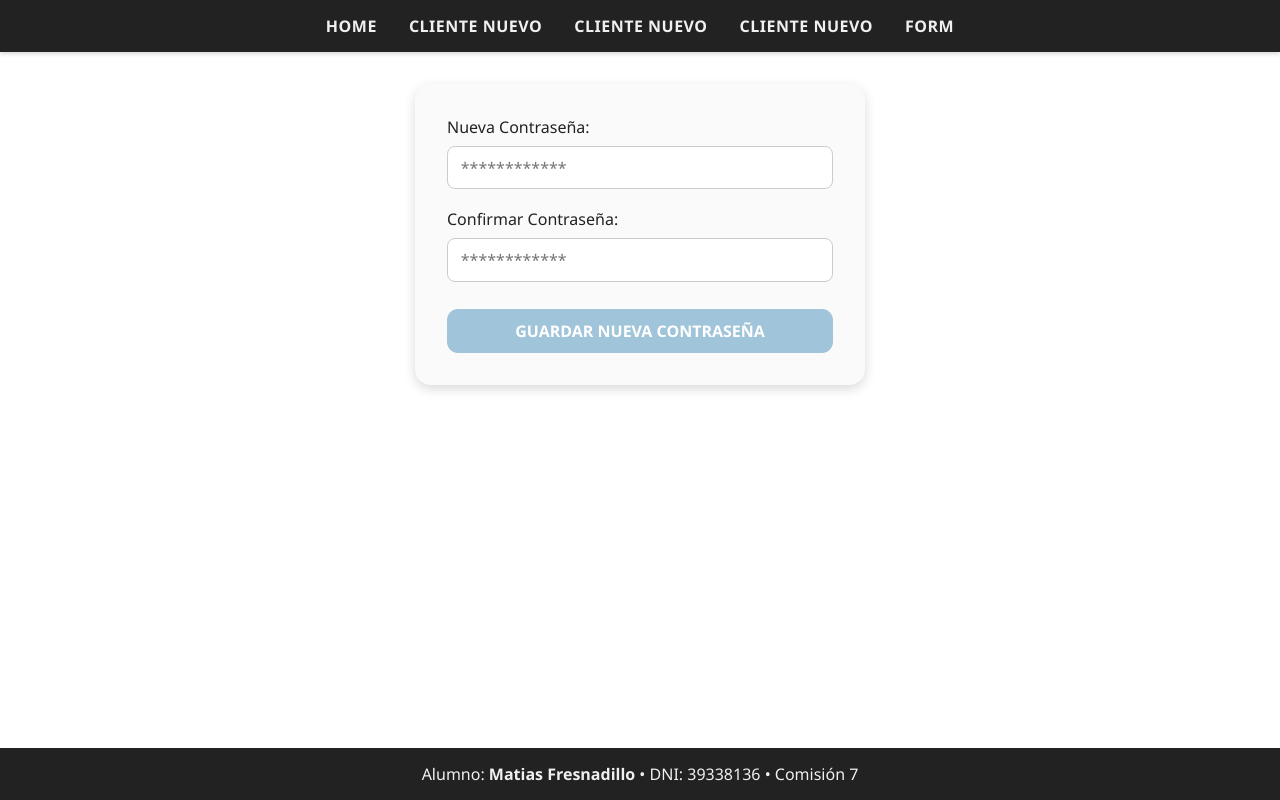
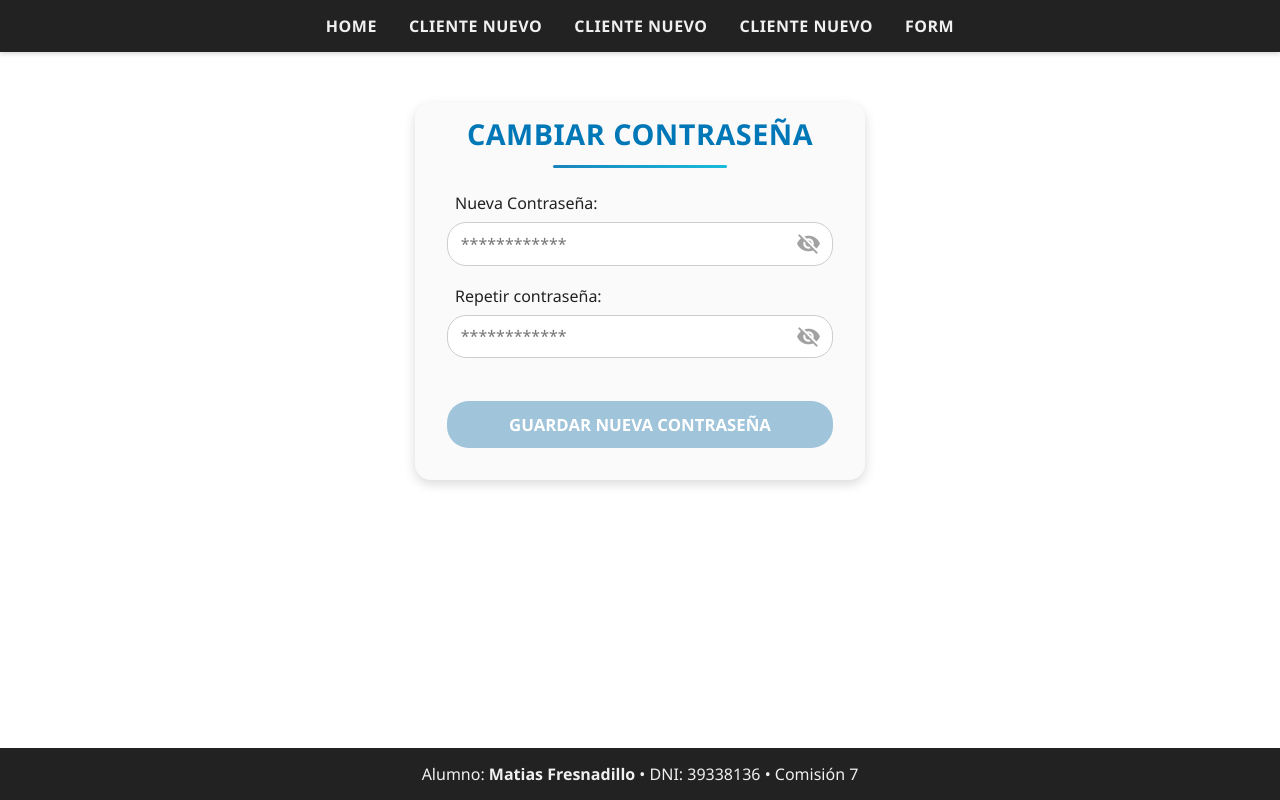
Before and after one commit to Mfresna/ArquiTour, an Angular app in the folder frontend/: page /cambiar-pass in a window 1280 px wide. Built offline with nearby package versions, Linux system fonts and the light colour scheme.

Commit message:
Login y Cambiar Contraseña terminados (faltan mensjaes modales)

```diff
--- a/frontend/src/app/auth/pages/cambiar-pass/cambiar-pass.css
+++ b/frontend/src/app/auth/pages/cambiar-pass/cambiar-pass.css
@@ -1,19 +1,70 @@
+#contenedor {
+    background-color: var(--colorFondoTarjeta, #fff);
+    color: var(--colorTerciario, #222);
+
+    border-radius: 1rem;
+    box-shadow: 0 4px 12px var(--sombra);
+
+    overflow: hidden;
+    animation: aparecer 0.25s ease-out;
+
+    width: 100%;
+    max-width: 450px;
+    display: flex;
+    flex-direction:column;
+    margin:4% auto;
+}
+
+/* Animacion cada vez que se carga el contenedor */
+@keyframes aparecer {
+  from {
+    transform: translateY(15px) scale(0.97);
+    opacity: 0;
+  }
+  to {
+    transform: translateY(0) scale(1);
+    opacity: 1;
+  }
+}
+
+/* ===== Formulario ===== */
+#formulario {
+  padding: 0 2rem 2rem 2rem;
+  display: flex;
+  flex-direction: column;
+  align-items: center;
+}
+
+#formulario h3 {
+  text-align: center;
+  margin-top: 0.65rem;
+  margin-bottom: 1.5rem;
+  font-size: 1.8rem;
+  font-weight: 700;
+  color: var(--colorBoton, #0077b6);
+  position: relative;
+  letter-spacing: 0.5px;
+}
+    /* linea inferior del titulo */
+#formulario h3::after {
+  content: "";
+  display: block;
+  width: 50%;
+  height: 3px;
+  border-radius: 3px;
+  background: linear-gradient(90deg, var(--colorBoton, #0077b6), #00b4d8);
+  margin: 0.80rem auto 0;
+  opacity: 0.9;
+}
+
+/* ===== Formulario interno ===== */
 form {
-  max-width: 450px;
-  margin: 2rem auto;
-  padding: 2rem;
-  background-color: var(--colorFondoTarjeta);
-  box-shadow: 0 4px 12px var(--sombra);
-  border-radius: 1rem;
+  width: 100%;
   display: flex;
   flex-direction: column;
   gap: 1.2rem;
-  font-family: var(--fuenteBase);
-  color: var(--colorTerciario);
-  transition: transform 0.2s ease, box-shadow 0.2s ease;
 }
 
-/* Fieldset y labels */
 fieldset {
   border: none;
   display: flex;
@@ -21,14 +72,15 @@ fieldset {
   gap: 0.5rem;
 }
 
+/* ===== Inputs ===== */
 label {
   font-weight: 500;
+  margin-left: 0.5rem;
 }
 
-/* Recuadro de Inputs */
 input {
   padding: 0.6rem 0.8rem;
-  border-radius: 0.5rem;
+  border-radius: 1.2rem;
   border: 1px solid #ccc;
   font-family: var(--fuenteBase);
   font-size: 1rem;
@@ -37,8 +89,8 @@ input {
 
 input:focus {
   outline: none;
-  border-color: var(--colorBoton);
-  box-shadow: 0 0 6px rgba(0, 119, 182, 0.3);
+  border-color: var(--colorBoton, #0077b6);
+  box-shadow: 0 0 6px rgba(0, 119, 182, 0.35);
 }
 
 input.invalido {
@@ -46,22 +98,53 @@ input.invalido {
   background: #ffecec;
 }
 
-/* Botones */
-button {
-  padding: 0.7rem 1.2rem;
-  border: none;
-  border-radius: 0.7rem;
-  font-weight: 600;
-  font-size: 1rem;
-  cursor: pointer;
-  transition: background-color 0.2s ease, transform 0.1s ease;
-  margin-top: 0.5rem;
+/* ===== Input PASS Ver Contraseña ===== */
+
+.contenedor-pass {
+  position: relative;
+  display: flex;
+  align-items: center;
 }
 
-/* Botón de enviar */
+.contenedor-pass input {
+  width: 100%;
+  padding-right: 45px; /* Espacio para el botón */
+}
+
+.ver-password {
+  position: absolute;
+  right: 8px;
+  background: none;
+  border: none;
+  cursor: pointer;
+  padding: 4px;
+  display: flex;
+  align-items: center;
+  justify-content: center;
+  color: #a2a2a2;
+  transition: color 0.2s;
+}
+
+.ver-password:hover {
+  color: #454545;
+}
+
+.ver-password .material-icons {
+  font-size: 25px;
+}
+
+/* ===== Botón GUARDAR NUEVA CONTRASEÑA ===== */
 #enviar {
-  background-color: var(--colorBoton);
-  color: var(--colorPrincipal);
+  background-color: var(--colorBoton, #0077b6);
+  color: var(--colorPrincipal, #fff);
+  padding: 0.75rem;
+  border: none;
+  border-radius: 1.35rem;
+  font-weight: 600;
+  font-size: 1.05rem;
+  cursor: pointer;
+  transition: all 0.2s ease;
+  margin-top: 1.5rem;
 }
 
 #enviar:hover {
@@ -72,76 +155,32 @@ button {
 #enviar:disabled {
   background-color: #a0c4d9;
   cursor: not-allowed;
+  transform: none;
 }
 
-/* Botón de volver */
-#volver {
-  background-color: var(--colorSecundario);
-  color: var(--colorTerciario);
+/* ===== Errores ===== */
+small {
+  color: #ff3333;
+  font-size: 0.9rem;
+  text-align: left;
+  margin-left: 0.6rem;
 }
 
-#volver:hover {
-  background-color: #e0e0e0;
-  transform: scale(1.02);
-}
-
-/* Mensaje de error */
-fieldset small {
+small li{
   color: #ff3333;
-}
-
-.forgot-container {
-  margin-top: 1rem;
-  text-align: center;
-}
-
-.forgot-link {
   font-size: 0.9rem;
-  color: #007bff;
-  text-decoration: none;
-}
-
-.forgot-link:hover {
-  text-decoration: underline;
+  text-align: left;
+  margin-left: 1.5rem;
+  line-height: 1.2;
 }
 
 
-
-
-
-
-
-
-
-
-.password-field {
-  position: relative;
+/* ===== Responsive ===== */
+@media (max-width: 480px) {
+  #contenedor {
+    max-width: 90%;
+  }
+  #formulario h3 {
+    font-size: 1.5rem;
+  }
 }
-
-.input-wrapper {
-  position: relative;
-  display: flex;
-  align-items: center;
-}
-
-input[type="password"],
-input[type="text"] {
-  flex: 1;
-  padding-right: 2.5rem; /* espacio para el ícono */
-}
-
-.toggle-btn {
-  position: absolute;
-  right: 0.5rem;
-  background: none;
-  border: none;
-  cursor: pointer;
-  color: #666;
-  font-size: 1.1rem;
-  display: flex;
-  align-items: center;
-}
-
-.toggle-btn:hover {
-  color: #000;
-}
--- a/frontend/src/app/auth/pages/cambiar-pass/cambiar-pass.html
+++ b/frontend/src/app/auth/pages/cambiar-pass/cambiar-pass.html
@@ -1,36 +1,106 @@
+<div id="contenedor">
+
+    <section id="formulario">
+        <h3>CAMBIAR CONTRASEÑA</h3>
 
         <form [formGroup]="passForm" (submit)="enviarFormulario()">
 
+            <!-- NUEVA CONTRASEÑA -->
             <fieldset>
                 <label for="nuevaPasss">Nueva Contraseña: </label>
+
+                <div class="contenedor-pass">
+                <!-- Campo para ingresar Pass -->
                 <input
-            type="password"
+                    [type]="mostrarPassword ? 'text' : 'password'"
                     id="nuevaPass"
                     formControlName="nuevaPass"
                     placeholder="************"
-            [class.invalido]="passForm.get('nuevaPass')?.invalid && passForm.get('nuevaPass')?.touched"
-            autocomplete="new-password">
+                    [class.invalido]="passForm.get('nuevaPass')?.invalid && (passForm.get('nuevaPass')?.touched || passForm.get('nuevaPass')?.dirty)"
+                    autocomplete="new-password"
+                    (keydown.space)="$event.preventDefault()">
+
+                <!-- Boton de Ver Contraseña -->
+                <button
+                    type="button"
+                    class="ver-password"
+                    (click)="mostrarPassword = !mostrarPassword"
+                    tabindex="-1">
+
+                    <!-- Muestra el icono del ojo importado en index.html de Material Disn -->
+                    <span class="material-icons">
+                    {{ mostrarPassword ? 'visibility' : 'visibility_off' }}
+                    </span>
+
+                </button>
+                </div>
 
                 @if (passForm.get('nuevaPass')?.errors?.['required'] && passForm.get('nuevaPass')?.touched) {
                     <small>La contraseña es obligatoria.</small>
+                }@else if (passForm.get('nuevaPass')?.errors?.['caracterNoPermitido']) {
+                    <small>Solo simbolos permitidos (@ . _ ! +) .</small>
+                }@else{
+                    @if (
+                        (passForm.get('nuevaPass')?.errors?.['mayuscula'] ||
+                        passForm.get('nuevaPass')?.errors?.['minuscula'] ||
+                        passForm.get('nuevaPass')?.errors?.['faltaNumero'] ||
+                        passForm.get('nuevaPass')?.errors?.['minlength']) &&
+                        passForm.get('nuevaPass')?.touched) {
+                        <small>La contraseña debe contener al menos:</small>
+                        <small>
+                            <ul>
+                                <li>1 Mayuscula</li>
+                                <li>1 Minuscula</li>
+                                <li>1 Numero</li>
+                                <li>6 Caracteres</li>
+                            </ul>
+                        </small>
                     }
+                }
+
             </fieldset>
 
+            <!-- CONFIRMAR CONTRASEÑA -->
             <fieldset>
-        <label for="confirmaPass">Confirmar Contraseña: </label>
+                <label for="confirmaPass">Repetir contraseña: </label>
+
+                <div class="contenedor-pass">
+                <!-- Campo para ingresar Pass -->
                 <input
-            type="password"
+                    [type]="mostrarConfirmPassword ? 'text' : 'password'"
                     id="confirmaPass"
                     formControlName="confirmaPass"
+                    appAllowedChars
                     placeholder="************"
                     [class.invalido]="passForm.get('confirmaPass')?.invalid && passForm.get('confirmaPass')?.touched"
-            autocomplete="off">
+                    (keydown.space)="$event.preventDefault()">
+
+                <!-- Boton de Ver Contraseña -->
+                <button
+                    type="button"
+                    class="ver-password"
+                    (click)="mostrarConfirmPassword = !mostrarConfirmPassword"
+                    tabindex="-1">
+
+                    <!-- Muestra el icono del ojo importado en index.html de Material Disn -->
+                    <span class="material-icons">
+                    {{ mostrarConfirmPassword ? 'visibility' : 'visibility_off' }}
+                    </span>
+
+                </button>
+                </div>
 
                 @if (passForm.get('confirmaPass')?.errors?.['required'] && passForm.get('confirmaPass')?.touched) {
-            <small>La contraseña es obligatoria.</small>
+                    <small>La confirmacion de contraseña es obligatoria.</small>
+                }@else if (passForm.get('confirmaPass')?.errors?.['iguales'] && passForm.get('confirmaPass')?.dirty) {
+                    <!-- Cuando ingreso la contraseña original ya me identifica que no son iguales -->
+                    <small>Las contraseñas deben coincidir.</small>
                 }
+
             </fieldset>
 
             <button id="enviar" type="submit" [disabled]="passForm.invalid">GUARDAR NUEVA CONTRASEÑA</button>
 
         </form>
+    </section>
+</div>
--- a/frontend/src/app/auth/pages/cambiar-pass/cambiar-pass.ts
+++ b/frontend/src/app/auth/pages/cambiar-pass/cambiar-pass.ts
@@ -1,8 +1,11 @@
-import { Component, OnInit } from '@angular/core';
+import { Component, input, OnInit } from '@angular/core';
 import { FormBuilder, FormGroup, Validators, ReactiveFormsModule } from '@angular/forms';
 import { ActivatedRoute, Router } from '@angular/router';
 import { Location } from '@angular/common';
 import { AuthService } from '../../services/authService/auth-service';
+import { CamposIguales } from '../../validadores/igualdadValid';
+import { caracteresValidador } from '../../validadores/caracteresValidador';
+
 
 @Component({
   selector: 'app-recuperar-pass',
@@ -16,6 +19,9 @@ export class CambiarPass implements OnInit {
   passForm!: FormGroup;
   token!: string;
 
+  mostrarPassword = false;
+  mostrarConfirmPassword = false;
+
   constructor(
     private location: Location,
     private fb: FormBuilder,
@@ -27,10 +33,24 @@ export class CambiarPass implements OnInit {
   ngOnInit(): void {
     this.token = this.route.snapshot.params['token'];
 
-    this.passForm = this.fb.group({
-      nuevaPass: ['', [Validators.required, Validators.minLength(3)]],
-      confirmaPass: ['', [Validators.required, Validators.min(0)]]
-    });
+    this.passForm = this.fb.group(
+      {
+      nuevaPass: ['', [
+        Validators.required,
+        Validators.minLength(6),
+        Validators.pattern(/^(?=.*[A-Z])(?=.*[a-z])(?=.*\d)[A-Za-z\d@._!+\-]{6,}$/),
+        caracteresValidador]
+      ],
+
+      confirmaPass: ['', [
+        Validators.required,
+        Validators.min(0),
+        caracteresValidador]
+      ]
+      },
+
+      {validators: CamposIguales('nuevaPass', 'confirmaPass')}
+    );
 
   }
 
@@ -66,4 +86,5 @@ export class CambiarPass implements OnInit {
       this.passForm.markAllAsTouched();
     }
   }
+
 }
--- a/frontend/src/app/auth/pages/login/login.css
+++ b/frontend/src/app/auth/pages/login/login.css
@@ -53,7 +53,7 @@
 
 
 
-/* ===== Línea decorativa azul debajo ===== */
+/* ===== Línea decorativa debajo ===== */
 #btnVolver::after {
     content: "";
     display: block;
@@ -71,8 +71,6 @@
   width: 85%;
   opacity: 1;
 }
-
-
 
 /* ===== Formulario ===== */
 #formulario {
--- /dev/null
+++ b/frontend/src/app/auth/validadores/caracteresValidador.ts
@@ -0,0 +1,35 @@
+import { AbstractControl, ValidationErrors, ValidatorFn } from '@angular/forms';
+
+/**
+ * Valida contraseñas según política:
+ * - Al menos 1 mayúscula
+ * - Al menos 1 minúscula
+ * - Al menos 1 número
+ * - Solo letras, números y @ . _ ! + -
+ */
+
+export const caracteresValidador: ValidatorFn = (control: AbstractControl): ValidationErrors | null => {
+  const value = control.value ?? '';
+
+  if (!value) return null;
+
+  const errors: ValidationErrors = {};
+
+  if (!/[A-Z]/.test(value)) {
+    errors['mayuscula'] = true;
+  }
+
+  if (!/[a-z]/.test(value)) {
+    errors['minuscula'] = true;
+  }
+
+  if (!/\d/.test(value)) {
+    errors['faltaNumero'] = true;
+  }
+
+  if (/[^A-Za-z\d@._!+\-]/.test(value)) {
+    errors['caracterNoPermitido'] = true;
+  }
+
+  return Object.keys(errors).length ? errors : null;
+};
--- /dev/null
+++ b/frontend/src/app/auth/validadores/igualdadValid.ts
@@ -0,0 +1,34 @@
+import { AbstractControl, ValidationErrors, ValidatorFn } from '@angular/forms';
+
+/** Valida que dos campos de un FormGroup sean iguales.
+ * @param campo nombre del control principal (ej: 'password')
+ * @param confirmCampo nombre del control de confirmación (ej: 'confirmPassword')
+ */
+
+export function CamposIguales(campo: string, confirmCampo: string): ValidatorFn {
+
+  return (group: AbstractControl): ValidationErrors | null => {
+    const ctrl = group.get(campo);
+    const confirm = group.get(confirmCampo);
+
+    if (!ctrl || !confirm) return null;
+
+    const iguales = ctrl.value.trim() === confirm.value.trim();
+
+    // Marca error SOLO en el confirmCampo
+    if (!iguales) {
+      const errors = confirm.errors || {};
+
+      if (!errors['iguales']) {
+        confirm.setErrors({...errors, iguales: true });
+      }
+      return { iguales: true };
+    } else {
+      if (confirm.hasError('iguales')) {
+        const { iguales, ...rest } = confirm.errors || {};
+        confirm.setErrors(Object.keys(rest).length ? rest : null);
+      }
+      return null;
+    }
+  };
+}
```
Also changed, not shown: frontend/src/app/auth/pages/login/login.html (+6 -3 lines), frontend/src/app/auth/pages/login/login.ts (+12 -7 lines). Lines whose indentation alone changed are shown as unchanged.
